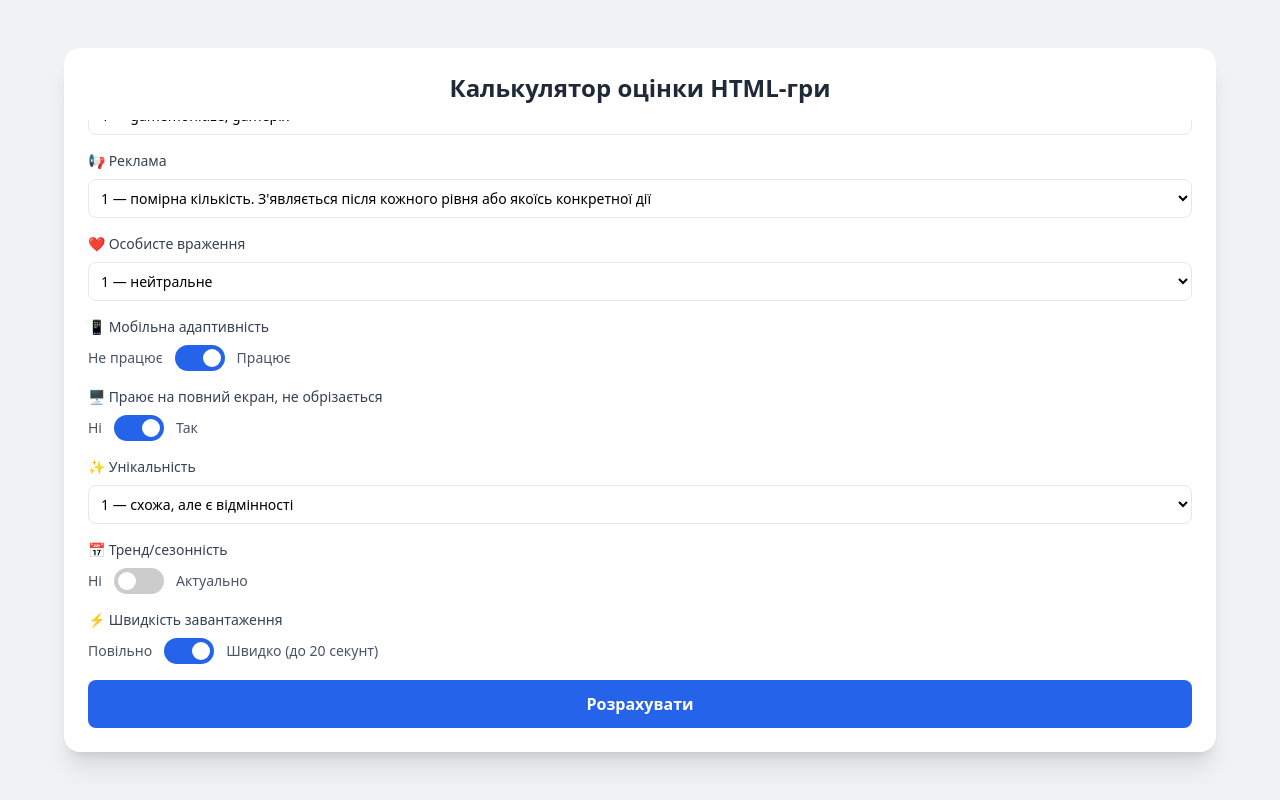
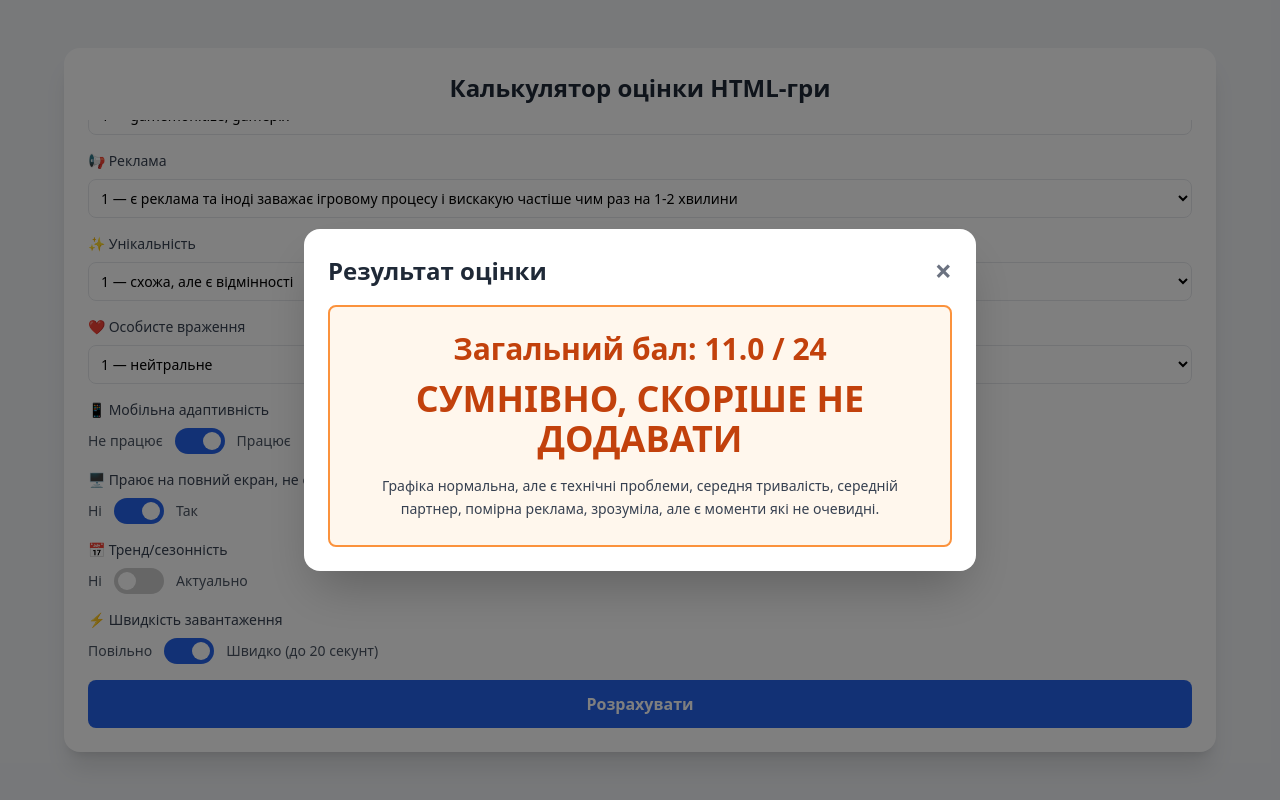
Before and after one commit to chestaxd/game-score, a plain HTML site: page index.html in a window 1280 px wide. Both pictures are taken after a click on the button "Розрахувати". Drawn offline with nearby package versions, Linux system fonts and the light colour scheme.

Commit message:
Refactor Game Score Calculator HTML for improved readability and modal functionality

```diff
--- a/index.html
+++ b/index.html
@@ -1,8 +1,8 @@
 <!DOCTYPE html>
 <html lang="uk">
 <head>
-    <meta charset="UTF-8"/>
-    <meta name="viewport" content="width=device-width, initial-scale=1.0"/>
+    <meta charset="UTF-8" />
+    <meta name="viewport" content="width=device-width, initial-scale=1.0" />
     <title>Game Score Calculator</title>
     <script src="https://cdn.tailwindcss.com"></script>
     <style>
@@ -67,33 +67,38 @@
             <form id="scoreForm" class="space-y-4">
 
                 <div class="bg-orange-50 p-3 rounded-lg border-2 border-orange-300">
-                    <label class="text-sm font-bold text-gray-800 block mb-2">🎨 Графіка / FPS / фізика [×1.5]</label>
+                    <label class="text-sm font-bold text-gray-800 block mb-2">🎨 Графіка / FPS / фізика</label>
                     <select id="graphics" class="w-full p-2 border rounded-lg text-sm bg-white">
                         <option value="-1">-1 — критично погано, дуже погано виглядає, зависає і т.д.</option>
                         <option value="0">0 — погано виглядає, але працює нормально</option>
-                        <option value="1">1 — виглядає нормально, але гра тормозить</option>
-                        <option value="2" selected>2 — виглядає нормально, все працює відмінно, або виглядає чудово але
+                        <option value="1" selected>1 — виглядає нормально, але гра тормозить, або працює нормально але
+                            жахливо виглядає
+                        </option>
+                        <option value="2">2 — виглядає нормально, все працює відмінно, або виглядає чудово але
                             має проблеми з технічної сторони
                         </option>
-                        <option value="3">3 — чудово</option>
+                        <option value="3">3 — крута графіка, все працює відмінно</option>
                     </select>
                 </div>
                 <div class="bg-blue-50 p-3 rounded-lg border-2 border-blue-300">
-                    <label class="text-sm font-bold text-gray-800 block mb-2">🕹️ Геймплейна залученість [×1.5]</label>
+                    <label class="text-sm font-bold text-gray-800 block mb-2">🕹️ Геймплейна залученість</label>
                     <select id="engagement" class="w-full p-2 border rounded-lg text-sm bg-white">
                         <option value="-1">-1 — враження що гра працює не правильно або зламана</option>
                         <option value="0">0 — дуже нудна, нецікава гра</option>
-                        <option value="1" selected>1 — середня, є цікаві моменти але загалом не захоплює</option>
-                        <option value="2">2 — захоплююча, хочеться грати далі і далі</option>
+                        <option value="1" selected>1 — ниже середньго, є цікаві моменти але загалом не захоплює</option>
+                        <option value="2">2 — цікава гра, може затягнути на деякий час</option>
+                        <option value="3">3 — захоплююча, хочеться грати далі і далі</option>
                     </select>
                 </div>
 
                 <div class="bg-indigo-50 p-3 rounded-lg border-2 border-indigo-300">
-                    <label class="text-sm font-bold text-gray-800 block mb-2">🎮 Геймплейна глибина [×1.5]</label>
+                    <label class="text-sm font-bold text-gray-800 block mb-2">🎮 Геймплейна глибина</label>
                     <select id="gameplay" class="w-full p-2 border rounded-lg text-sm bg-white">
                         <option value="0">0 — на 10-20 хв</option>
-                        <option value="1" selected>1 — Є рівні, середня тривалість(гра на вечір)</option>
-                        <option value="2">2 — Багато контенту або затягує надовго, безкінечна з прогресією</option>
+                        <option value="1" selected>1 — Є рівні, середня тривалість(гра на декілька годин максимум)
+                        </option>
+                        <option value="2">2 — Довга гра з великою кількістю контенту</option>
+                        <option value="3">3 — Багато контенту або затягує надовго, безкінечна з прогресією</option>
                     </select>
                 </div>
 
@@ -120,11 +125,22 @@
                     <select id="ads" class="w-full p-2 border rounded-lg text-sm bg-white">
                         <option value="-1">-1 — заважає ігровому процесу, вискакує на кожному кроці</option>
                         <option value="0">0 — багато реклами але терпимо, прям на межі</option>
-                        <option value="1" selected>1 — помірна кількість. З'являється після кожного рівня або якоїсь
-                            конкретної дії
+                        <option value="1" selected>1 — є реклама та іноді заважає ігровому процесу і вискакую частіше
+                            чим раз на 1-2 хвилини
                         </option>
-                        <option value="2">2 — майже не заважає</option>
-                        <option value="3">3 — відсутня або зовсім не заважає</option>
+                        <option value="2">2 — є, але не заважає ігровому процесу, з'являється не частіше чем раз на 2-3
+                            хвилини
+                        </option>
+                        <option value="3">3 — відсутня або майже не заважає</option>
+                    </select>
+                </div>
+
+                <div>
+                    <label class="text-sm font-medium text-gray-700 block mb-2">✨ Унікальність</label>
+                    <select id="uniqueness" class="w-full p-2 border rounded-lg text-sm bg-white">
+                        <option value="0">0 — дублює наявні ігри, відміняється в маленьких деталях</option>
+                        <option value="1" selected>1 — схожа, але є відмінності</option>
+                        <option value="2">2 — унікальна</option>
                     </select>
                 </div>
 
@@ -151,7 +167,7 @@
 
                 <div>
                     <label class="text-sm font-medium text-gray-700 block mb-2">🖥️ Праює на повний екран, не
-                        обрізається</label>
+                        обрізається і не висить в якомусь куті</label>
                     <div class="flex items-center gap-3">
                         <span class="text-sm text-gray-600">Ні</span>
                         <label class="switch">
@@ -160,15 +176,6 @@
                         </label>
                         <span class="text-sm text-gray-600">Так</span>
                     </div>
-                </div>
-
-                <div>
-                    <label class="text-sm font-medium text-gray-700 block mb-2">✨ Унікальність</label>
-                    <select id="uniqueness" class="w-full p-2 border rounded-lg text-sm bg-white">
-                        <option value="0">0 — дублює наявні ігри, відміняється в маленьких деталях</option>
-                        <option value="1" selected>1 — схожа, але є відмінності</option>
-                        <option value="2">2 — унікальна</option>
-                    </select>
                 </div>
 
                 <div>
@@ -200,21 +207,33 @@
                     Розрахувати
                 </button>
             </form>
+        </div>
+    </div>
+</div>
 
-            <!-- Red Flags Warning -->
-            <div id="redFlags" class="mt-4 p-4 bg-red-100 border-2 border-red-500 rounded-lg hidden">
-                <div class="text-lg font-bold text-red-800 mb-2">⚠️ КРИТИЧНІ ПРОБЛЕМИ:</div>
-                <ul id="redFlagsList" class="text-sm text-red-700 space-y-1 list-disc pl-5"></ul>
+<!-- Modal -->
+<div id="resultModal" class="fixed inset-0 bg-black bg-opacity-50 hidden items-center justify-center z-50 p-4">
+    <div class="bg-white rounded-2xl shadow-2xl max-w-2xl w-full max-h-[90vh] overflow-y-auto">
+        <div class="p-6">
+            <div class="flex justify-between items-center mb-4">
+                <h3 class="text-2xl font-bold text-gray-800">Результат оцінки</h3>
+                <button onclick="closeModal()" class="text-gray-500 hover:text-gray-700 text-3xl font-bold">&times;
+                </button>
             </div>
 
-            <!-- Result -->
-            <div id="result" class="mt-4 p-4 rounded-lg text-center hidden">
-                <div class="text-3xl font-bold mb-3" id="totalScore"></div>
-                <div class="text-xl font-bold mb-2" id="decision"></div>
-                <div class="text-sm text-gray-700 leading-relaxed" id="description"></div>
+            <!-- Red Flags in Modal -->
+            <div id="modalRedFlags" class="mb-4 p-4 bg-red-100 border-2 border-red-500 rounded-lg hidden">
+                <div class="text-lg font-bold text-red-800 mb-2">⚠️ КРИТИЧНІ ПРОБЛЕМИ:</div>
+                <ul id="modalRedFlagsList" class="text-sm text-red-700 space-y-1 list-disc pl-5"></ul>
+            </div>
+
+            <!-- Result in Modal -->
+            <div id="modalResult" class="p-6 rounded-lg text-center">
+                <div class="text-3xl font-bold mb-3" id="modalTotalScore"></div>
+                <div class="text-4xl font-bold mb-4" id="modalDecision"></div>
+                <div class="text-sm text-gray-700 leading-relaxed" id="modalDescription"></div>
             </div>
         </div>
-
     </div>
 </div>
 
@@ -229,8 +248,8 @@
         const ads = +document.getElementById('ads').value;
         const impression = +document.getElementById('impression').value;
         const mobile = document.getElementById('mobile').checked ? 1 : 0;
+        const uniqueness = +document.getElementById('uniqueness').value;
         const fullscreen = document.getElementById('fullscreen').checked ? 1 : 0;
-        const uniqueness = +document.getElementById('uniqueness').value;
         const trend = document.getElementById('trend').checked ? 1 : 0;
         const loading = document.getElementById('loading').checked ? 1 : 0;
 
@@ -245,42 +264,51 @@
         if (mobile === 0 && partner === 0) {
             redFlags.push('Немає монетизації І не працює на мобільних');
         }
-
         if (engagement === -1) {
             redFlags.push('Гра викликає враження що вона зламана або працює неправильно');
         }
-
         if (engagement === 0 && gameplay === 0) {
             redFlags.push('Гра дуже нудна і має обмежений геймплей');
         }
-
         if (loading === 0 && graphics <= 1) {
             redFlags.push('Гра повільно завантажується і має проблеми з графікою');
         }
-
         if (clarity === 0 && engagement <= 0) {
             redFlags.push('Гра важко зрозуміла і не викликає інтересу');
         }
 
-        // Display red flags
-        const redFlagsDiv = document.getElementById('redFlags');
+        // Display red flags in modal
+        const modalRedFlagsDiv = document.getElementById('modalRedFlags');
         if (redFlags.length > 0) {
-            redFlagsDiv.classList.remove('hidden');
-            const flagsList = document.getElementById('redFlagsList');
+            modalRedFlagsDiv.classList.remove('hidden');
+            const flagsList = document.getElementById('modalRedFlagsList');
             flagsList.innerHTML = redFlags.map(flag => `<li>${flag}</li>`).join('');
         } else {
-            redFlagsDiv.classList.add('hidden');
+            modalRedFlagsDiv.classList.add('hidden');
         }
 
         // Calculate weighted score
-        const graphicsWeighted = graphics * 1.5;
-        const gameplayWeighted = gameplay * 1.5;
-        const engagementWeighted = engagement * 1.5;
 
-        const total = graphicsWeighted + gameplayWeighted + partner + ads + impression +
-            mobile + fullscreen + uniqueness + trend + loading + clarity + engagementWeighted;
+        const total = graphics + gameplay + engagement + clarity + partner + ads + impression + mobile + uniqueness +
+          fullscreen + trend + loading;
 
-        const maxScore = 3 * 1.5 + 2 * 1.5 + 2 * 1.5 + 2 + 3 + 2 + 1 + 1 + 2 + 1 + 2 + 2; // 26.5
+        const maxGraphics = 3;
+        const maxGameplay = 3;
+        const maxEngagement = 3;
+        const maxClarity = 2;
+        const maxPartner = 2;
+        const maxAds = 3;
+        const maxUniqueness = 2;
+        const maxImpression = 2;
+        const maxMobile = 1;
+        const maxFullscreen = 1;
+        const maxTrend = 1;
+        const maxLoading = 1;
+
+        const maxScore = maxGraphics + maxGameplay + maxEngagement + maxPartner + maxAds + maxImpression + maxMobile +
+          maxFullscreen + maxUniqueness + maxTrend + maxLoading + maxClarity;
+
+        console.log(maxScore, total);
 
         let decision = '';
         let bgColor = '';
@@ -289,7 +317,6 @@
         function generateDescription() {
             const parts = [];
 
-            // Graphics/FPS analysis
             if (graphics === 3) {
                 parts.push('чудова графіка та плавність');
             } else if (graphics === 2) {
@@ -302,7 +329,6 @@
                 parts.push('критичні проблеми з графікою');
             }
 
-            // Gameplay analysis
             if (gameplay === 2) {
                 parts.push('багато контенту');
             } else if (gameplay === 1) {
@@ -311,7 +337,6 @@
                 parts.push('обмежений геймплей');
             }
 
-            // Partner analysis
             if (partner === 2) {
                 parts.push('топ-партнер');
             } else if (partner === 1) {
@@ -320,7 +345,6 @@
                 parts.push('без партнера');
             }
 
-            // Ads analysis
             if (ads === 3) {
                 parts.push('без реклами');
             } else if (ads === 2) {
@@ -333,29 +357,24 @@
                 parts.push('реклама заважає');
             }
 
-            // Uniqueness
             if (uniqueness === 2) {
                 parts.push('унікальна механіка');
             } else if (uniqueness === 0) {
                 parts.push('дублює існуючі ігри');
             }
 
-            // Mobile
             if (mobile === 0) {
                 parts.push('не працює на мобільних');
             }
 
-            // Trend
             if (trend === 1) {
                 parts.push('актуальна тема');
             }
 
-            // Loading
             if (loading === 0) {
                 parts.push('повільно завантажується');
             }
 
-            //Clarity
             if (clarity === 2) {
                 parts.push('інтуїтивно зрозуміла');
             } else if (clarity === 0) {
@@ -366,18 +385,17 @@
             return parts.join(', ') + '.';
         }
 
-
         const description = generateDescription().charAt(0).toUpperCase() + generateDescription().slice(1);
 
-        if (total >= 22) {
+        if (total >= 18) {
             decision = 'ДОДАВАТИ ОБОВ\'ЯЗКОВО';
             bgColor = 'bg-green-100 border-2 border-green-500';
             textColor = 'text-green-700';
-        } else if (total >= 16) {
+        } else if (total >= 15) {
             decision = 'МОЖНА ДОДАВАТИ';
             bgColor = 'bg-yellow-50 border-2 border-yellow-400';
             textColor = 'text-yellow-700';
-        } else if (total >= 10) {
+        } else if (total >= 7) {
             decision = 'СУМНІВНО, СКОРІШЕ НЕ ДОДАВАТИ';
             bgColor = 'bg-orange-50 border-2 border-orange-400';
             textColor = 'text-orange-700';
@@ -387,17 +405,25 @@
             textColor = 'text-red-700';
         }
 
-        const resultDiv = document.getElementById('result');
-        resultDiv.className = `mt-4 p-4 rounded-lg text-center ${bgColor}`;
-        resultDiv.classList.remove('hidden');
+        const modalResultDiv = document.getElementById('modalResult');
+        modalResultDiv.className = `p-6 rounded-lg text-center ${bgColor}`;
 
-        document.getElementById('totalScore').textContent = `Загальний бал: ${total.toFixed(1)} / ${maxScore}`;
-        document.getElementById('totalScore').className = `text-3xl font-bold mb-3 ${textColor}`;
+        document.getElementById('modalTotalScore').textContent = `Загальний бал: ${total.toFixed(1)} / ${maxScore}`;
+        document.getElementById('modalTotalScore').className = `text-3xl font-bold mb-3 ${textColor}`;
 
-        document.getElementById('decision').textContent = decision;
-        document.getElementById('decision').className = `text-4xl font-bold mb-2 ${textColor}`;
+        document.getElementById('modalDecision').textContent = decision;
+        document.getElementById('modalDecision').className = `text-4xl font-bold mb-4 ${textColor}`;
 
-        document.getElementById('description').textContent = description;
+        document.getElementById('modalDescription').textContent = description;
+
+        // Show modal
+        document.getElementById('resultModal').classList.remove('hidden');
+        document.getElementById('resultModal').classList.add('flex');
+    }
+
+    function closeModal() {
+        document.getElementById('resultModal').classList.add('hidden');
+        document.getElementById('resultModal').classList.remove('flex');
     }
 </script>
 
```
